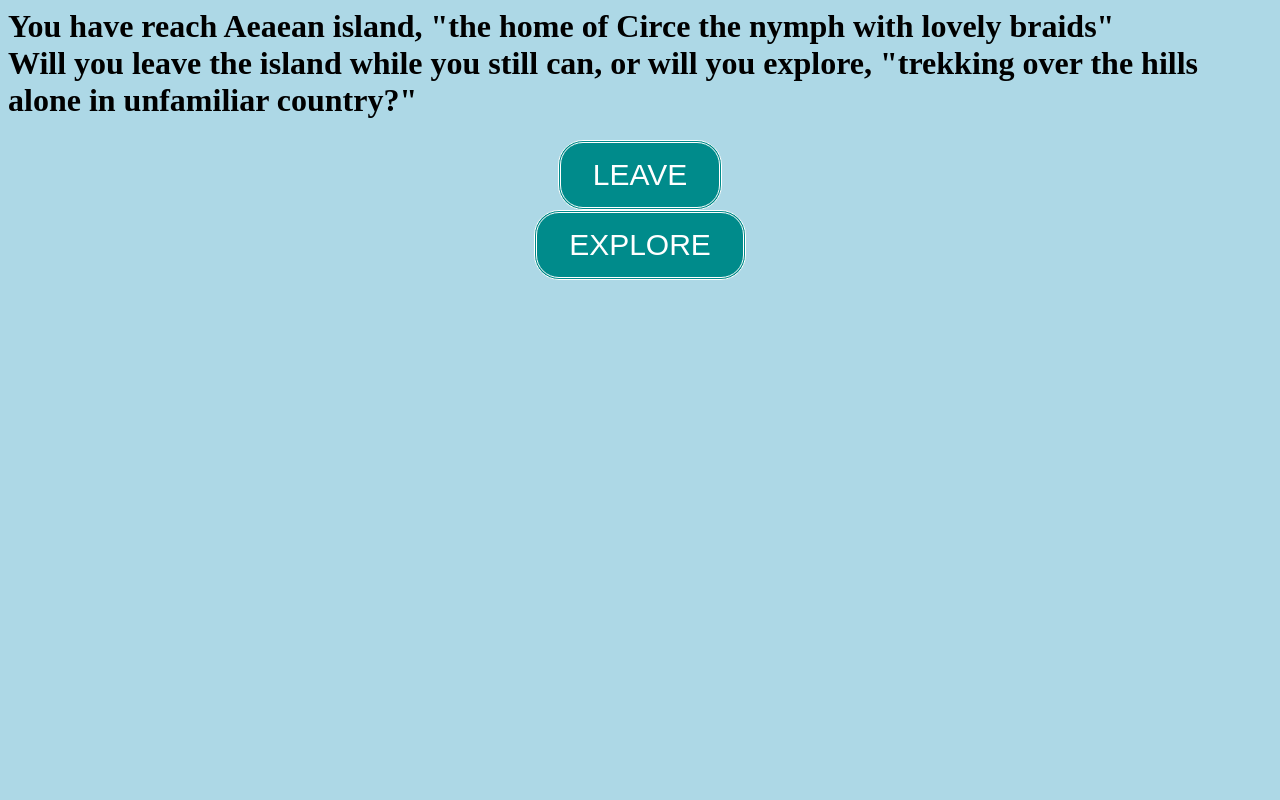
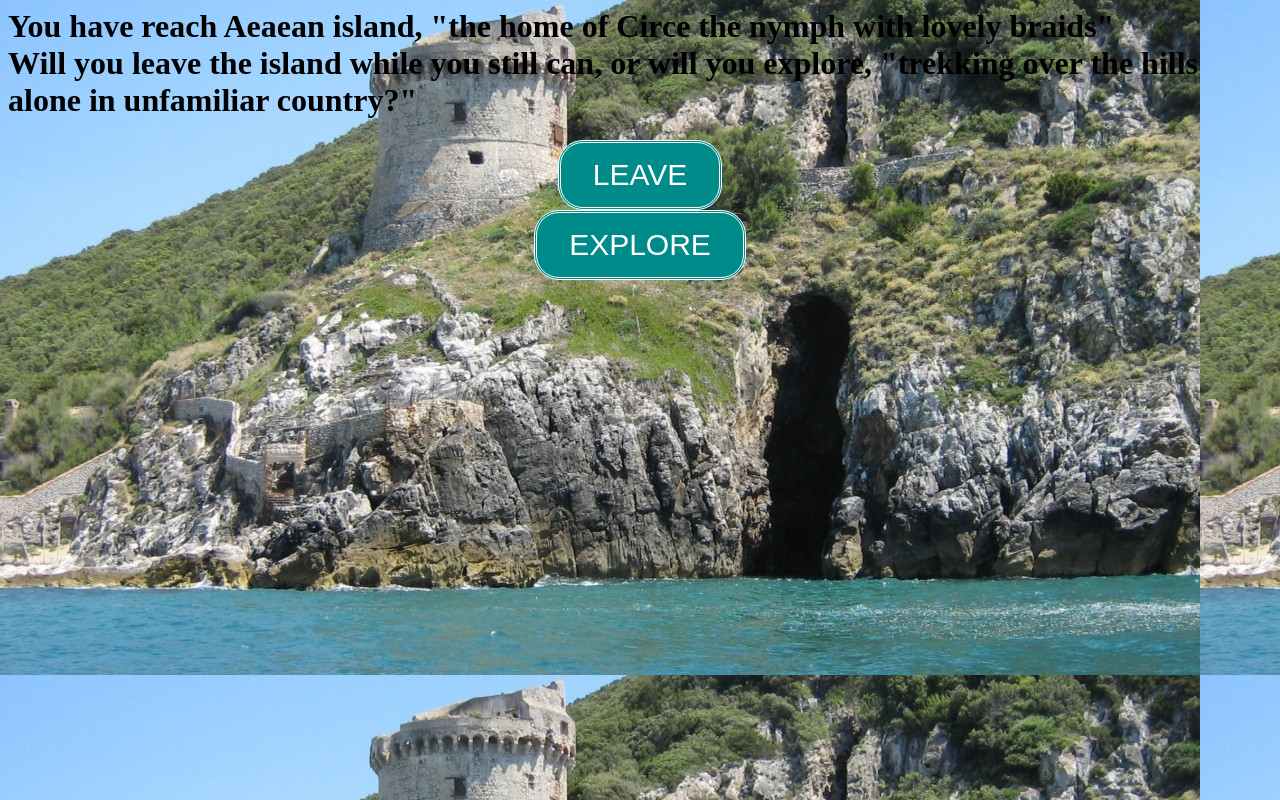
Before and after one commit to EscapeCirce/EscapeCirce.github.io, a plain HTML site: page play.html in a window 1280 px wide. Drawn offline with Linux system fonts and the light colour scheme.

Commit message:
background play

```diff
--- a/play.html
+++ b/play.html
@@ -1,7 +1,7 @@
 <html>
     <head>
         <style>
-            body {background-color: lightblue;
+            body {background-image: url('aeaean.jpg');
 
             }
             h1 {color: black;}
```
Also changed, not shown: aeaean.jpg (added).
